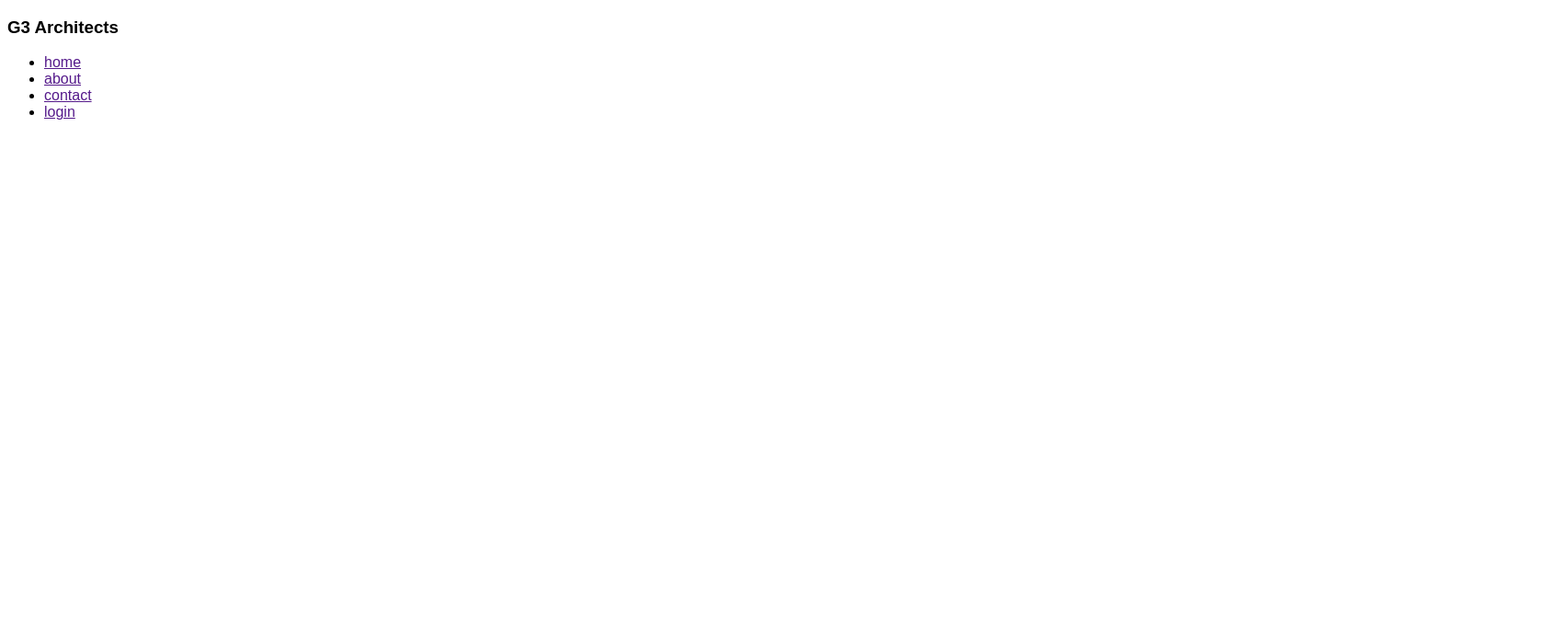
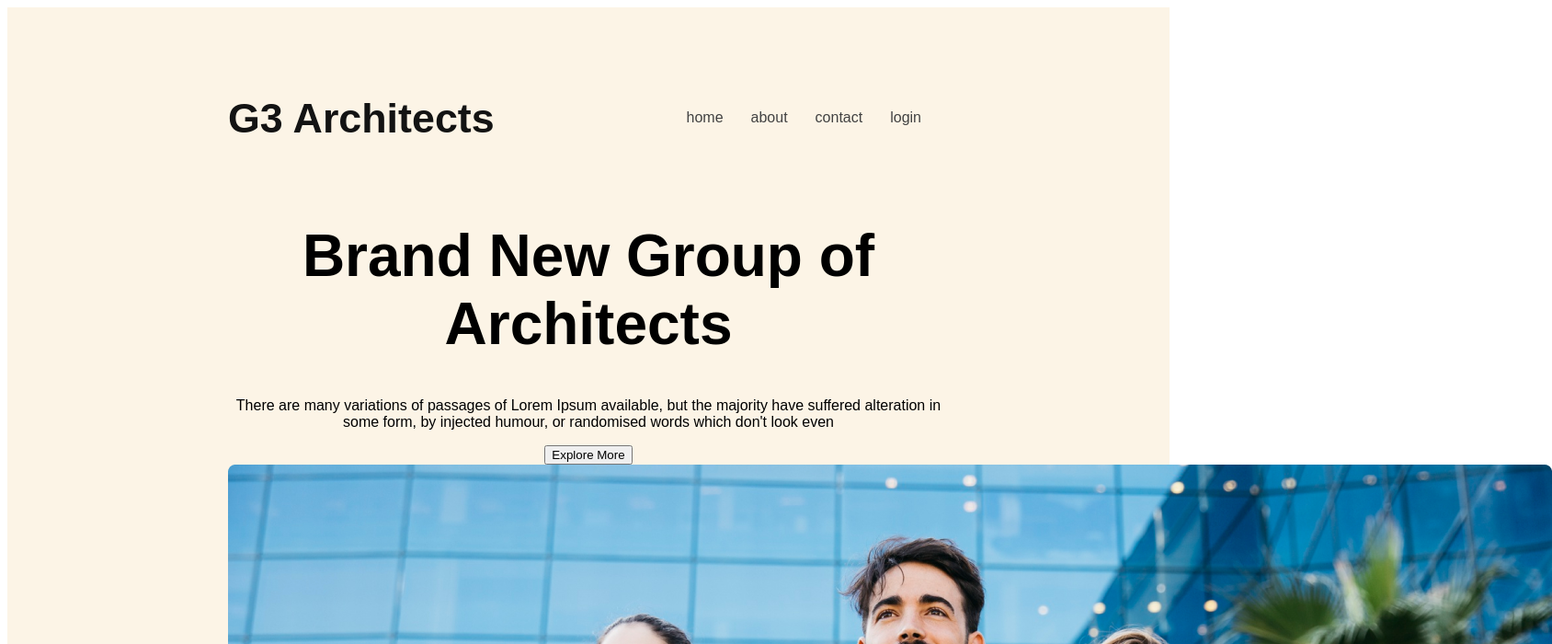
Before and after one commit to RoyelKingHello/project5, a plain HTML site: page index.html in a window 1280 px wide. Shown: the top 700 px of the page at 92% size, 1688 px wide, since content can reach past the window. Drawn offline with Linux system fonts and the light colour scheme.

Commit message:
banner content added

```diff
--- a/index.html
+++ b/index.html
@@ -9,7 +9,7 @@
 <body>
     <header>
         <nav>
-        <h3>
+        <h3 class="nav-title">
             G3 Architects
         </h3>
         <ul>
@@ -19,6 +19,17 @@
             <li><a href="">login</a></li>
         </ul>
     </nav>
+    <div class="banner">
+        <div class="banner-content">
+        <h1 class="banner-title">Brand New
+            Group of Architects
+            </h1>
+            <p class="banner-driscription">There are many variations of passages of Lorem Ipsum available, but the majority have suffered alteration in some form, by injected humour, or randomised words which don't look even</p>
+            <button class="btn-primary">Explore More</button>
+        </div>
+            <img src="images/banner.png" alt="">
+
+    </div>
 
     </header>
     <main>
--- a/styles/architect.css
+++ b/styles/architect.css
@@ -3,3 +3,44 @@
     font-family: 'open-sans',sans-serif;
     font-family: 'work sans',sans-serif;
 }
+.btn-primary{
+
+}
+header{
+    background-color: rgba(225, 144, 14, 0.10);
+    padding: 50px 240px;
+}
+nav{
+    display: flex   ;
+    justify-content: space-between;
+    align-items: center;
+}
+.nav-title{
+    font-size: 2.8rem;
+    font-weight: 700;
+    color: #131313;
+}
+nav > ul{
+    display: flex;
+}
+nav li{
+    list-style: none;
+    margin-right: 30px;
+    font-weight: 500;
+    font-size: 1rem;
+}
+nav li a{
+    text-decoration: none;
+    color: #424242;
+}
+
+/* banner styles */
+
+.banner-content{
+    max-width: 800px;
+    text-align: center;
+    margin: 0 auto;
+}
+.banner-title{
+    font-size: 4rem;
+}
```
